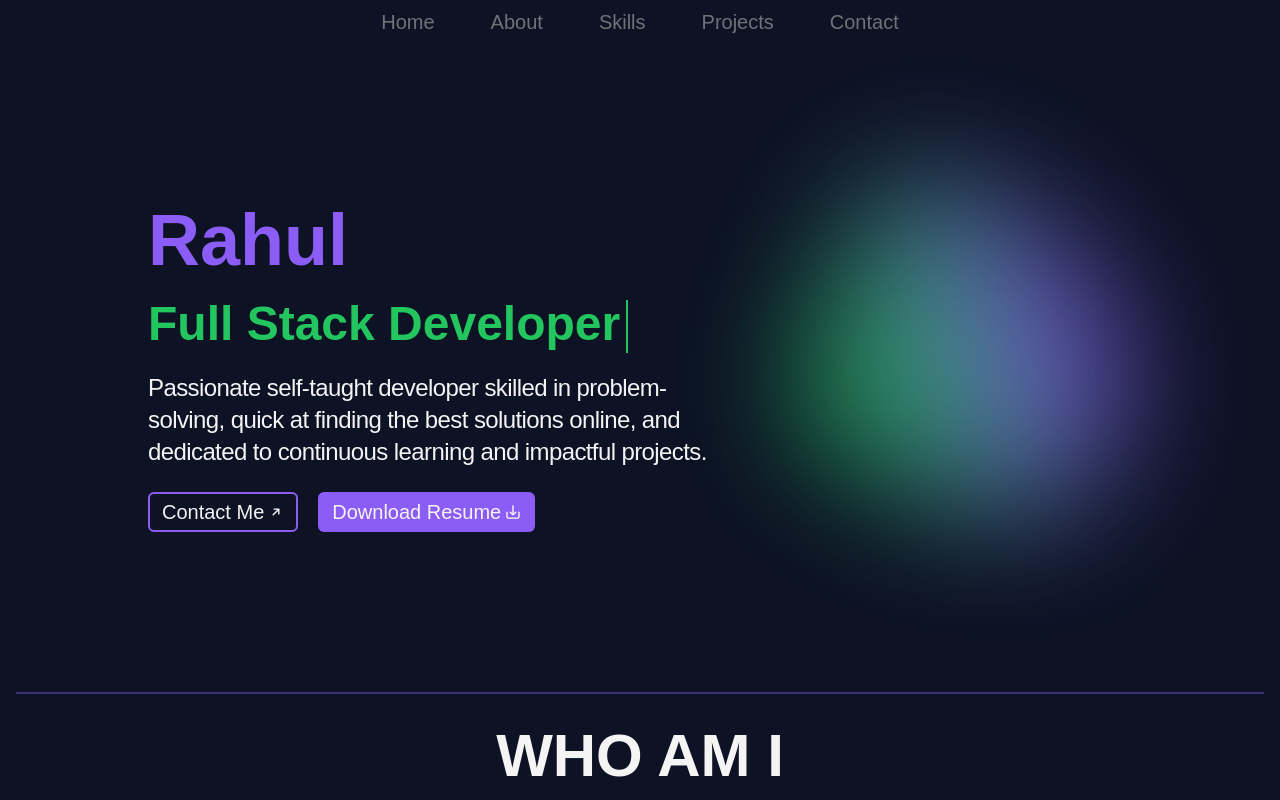
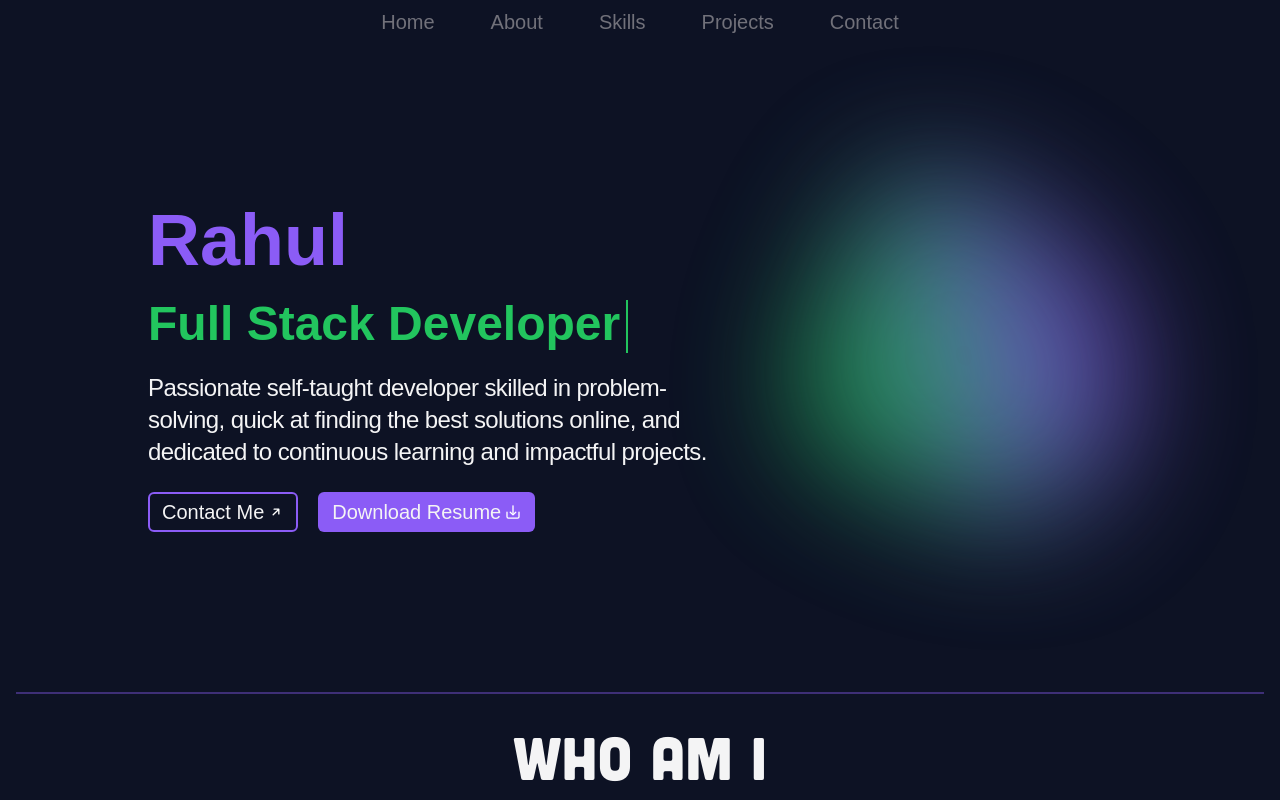
Before and after one commit to programmer-rahul/personal-portfolio, a Next.js app: page / in a window 1280 px wide. Shown: the top 800 px of the page. Built offline with nearby package versions, Linux system fonts and the light colour scheme; a web font is replaced by a local one.

Commit message:
feat: add font for section headings

```diff
--- a/app/components/home/type-writer-text.tsx
+++ b/app/components/home/type-writer-text.tsx
@@ -1,6 +1,6 @@
 export default function TypeWriterText() {
   return (
-    <div className="typewriter-text font-primary text-3xl sm:text-4xl xl:text-5xl">
+    <div className="font-secondary typewriter-text text-3xl sm:text-4xl xl:text-5xl">
       <span></span>
     </div>
   );
--- a/app/components/ui/section-heading.tsx
+++ b/app/components/ui/section-heading.tsx
@@ -1,6 +1,6 @@
 export default function SectionHeading({ text }: { text: string }) {
   return (
-    <h3 className="text-center text-5xl md:text-6xl font-bold uppercase text-primary-foreground">
+    <h3 className="text-center font-heading text-5xl md:text-6xl font-bold uppercase text-primary-foreground">
       {text}
     </h3>
   );
--- a/app/layout.tsx
+++ b/app/layout.tsx
@@ -2,6 +2,7 @@ import type { Metadata } from "next";
 import "./globals.css";
 import { cn } from "@/lib/utils";
 import { Sofia_Sans, Playpen_Sans } from "next/font/google";
+import localFont from "next/font/local";
 import Header from "./components/header/header";
 import Footer from "./components/footer/footer";
 
@@ -10,6 +11,13 @@ export const metadata: Metadata = {
   description:
     "Welcome to my personal portfolio website. I am a passionate and skilled full stack developer with expertise in modern web technologies, including HTML, CSS, JavaScript, TypeScript, React, Next.js, Node.js, Express.js, MongoDB, and more. Explore the portfolio to learn more about my projects, skills, and experience in building dynamic and responsive web applications.",
 };
+
+const cubonoFont = localFont({
+  src: "./font/Cubano.ttf",
+  weight: "900",
+  display: "swap",
+  variable: "--font-heading",
+});
 
 const primaryFont = Sofia_Sans({
   weight: "variable",
@@ -32,7 +40,13 @@ export default function RootLayout({
 }) {
   return (
     <html lang="en" className="no-scrollbar">
-      <body className={cn(primaryFont.variable, secondaryFont.variable)}>
+      <body
+        className={cn(
+          primaryFont.variable,
+          secondaryFont.variable,
+          cubonoFont.variable,
+        )}
+      >
         <main className="h-full w-full">
           <Header />
           {children}
--- a/tailwind.config.ts
+++ b/tailwind.config.ts
@@ -27,6 +27,7 @@ const config: Config = {
       fontFamily: {
         primary: "var(--font-primary)",
         secondary: "var(--font-secondary)",
+        heading: "var(--font-heading)",
       },
     },
   },
```
Also changed, not shown: app/font/Cubano.ttf (added).
